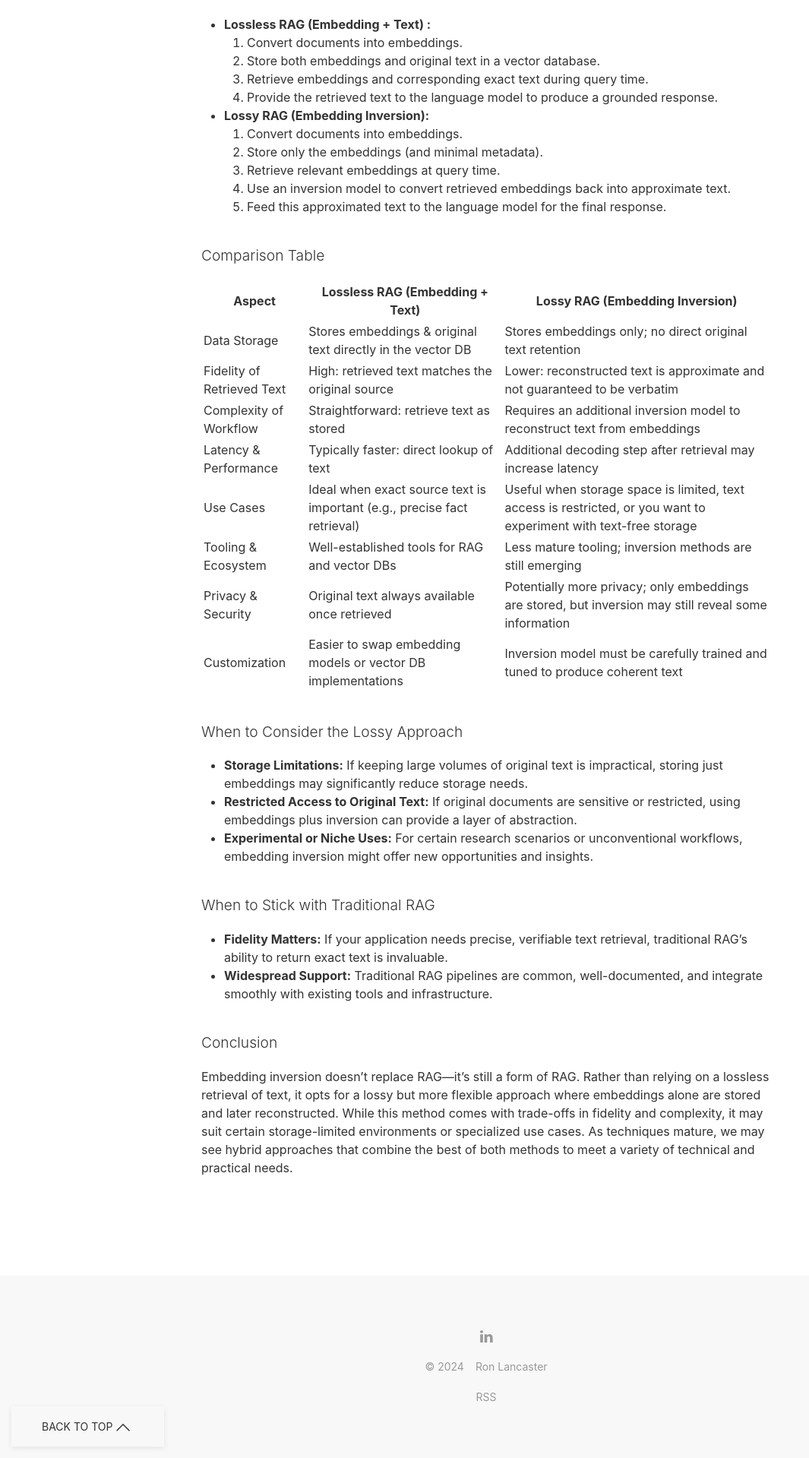
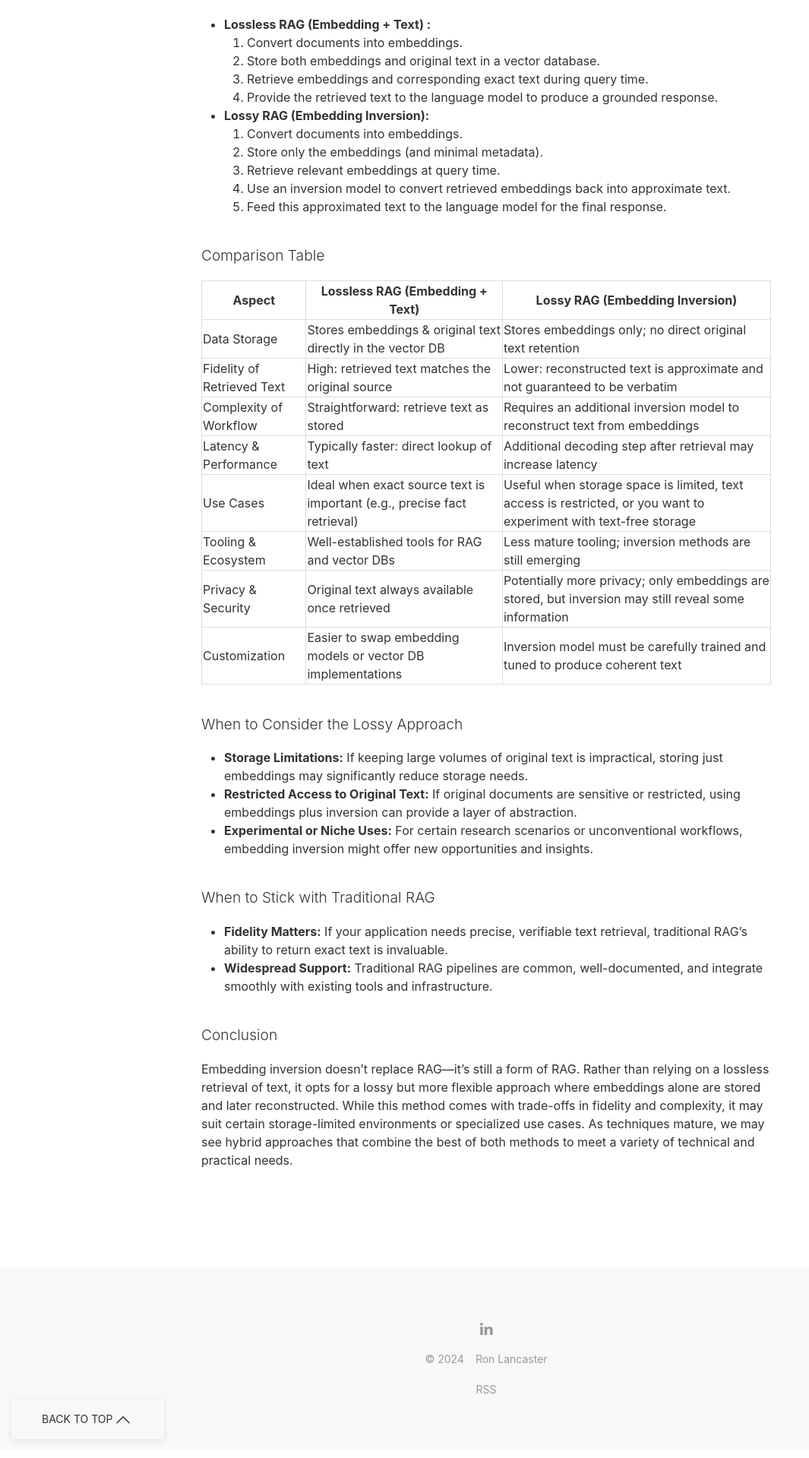
Before and after one commit to nyvyn/nyvyn.github.io, a Jekyll site: the page built from _notes/2024-12-17-lossy-embedding-inversion.markdown, in a window 1280 px wide. Shown: the part 691-2610 px from the top of the page at 76% size, without its empty margins (0-1065 px from the left). Built offline with Jekyll 4.4.1, drawn with Linux system fonts in a browser that asks for light colours.

Commit message:
style: Add thin borders to tables in overrides.css

```diff
--- a/assets/custom/overrides.css
+++ b/assets/custom/overrides.css
@@ -30,8 +30,13 @@ strong em {
     color: #767676;
 }
 
-ul {
-    margin-bottom: 20px;
+table {
+    border-collapse: collapse;
+    width: 100%;
+}
+
+table, th, td {
+    border: 1px solid #ddd;
 }
 
 .adornment {
```
